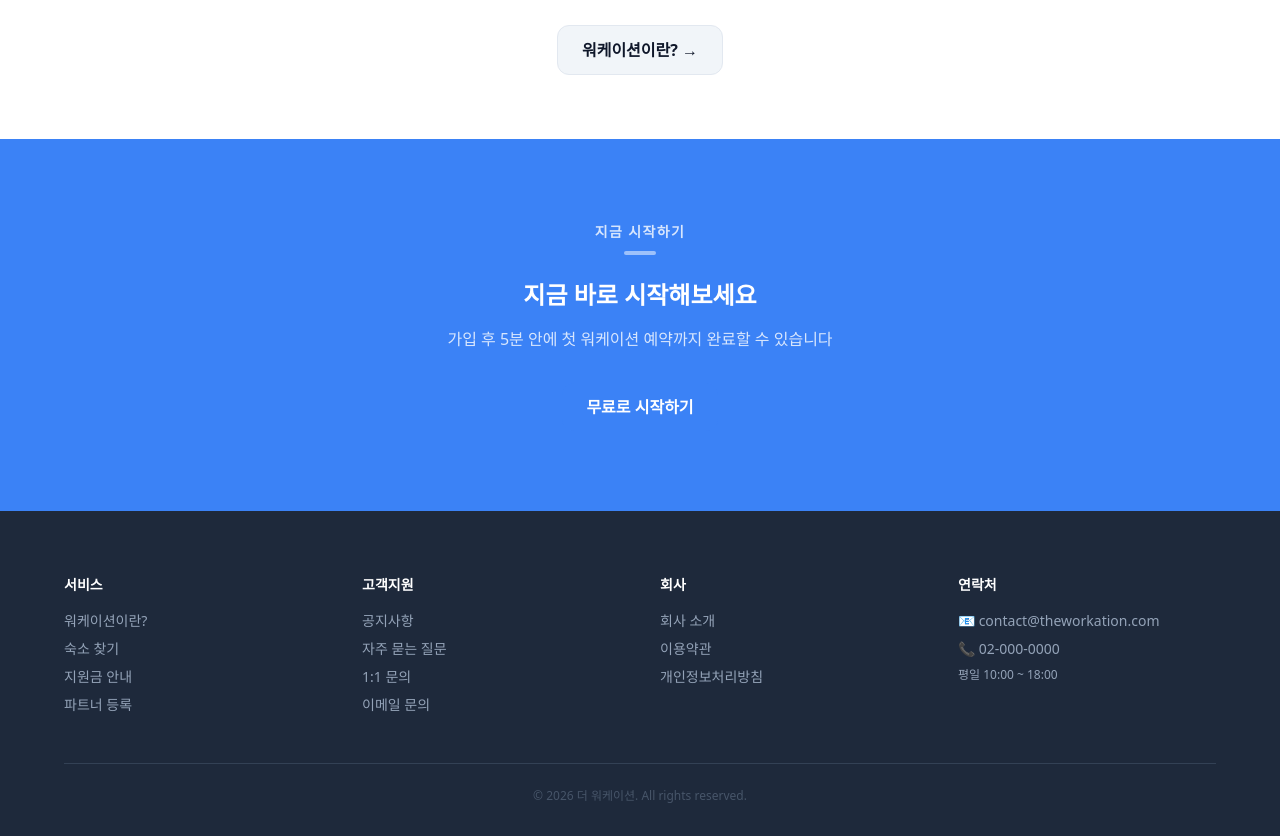
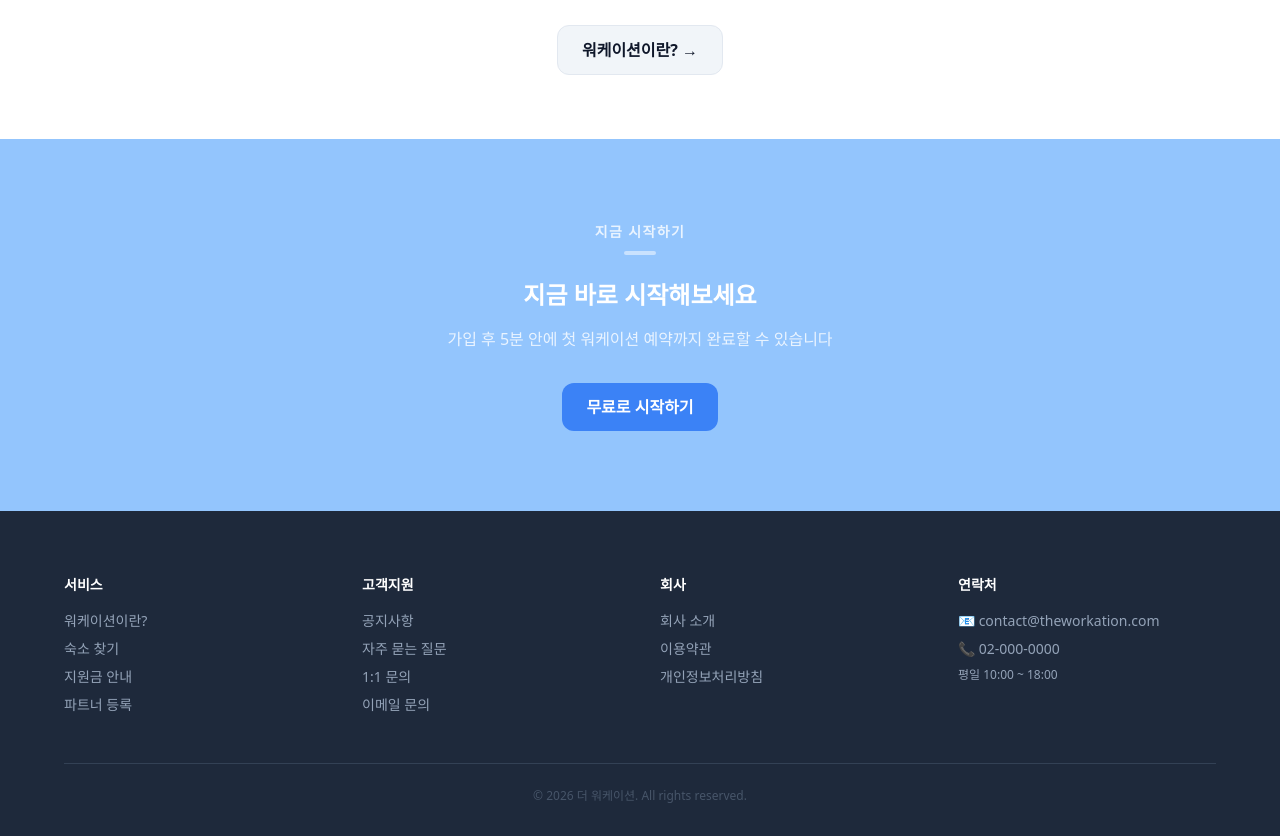
Before and after one commit to jm-potter/the_workation_app, a Next.js app in the folder workation-app/: page / in a window 1280 px wide. Shown: the part 1060-1896 px from the top of the page. Built offline with nearby package versions, Linux system fonts and the light colour scheme.

Commit message:
메인 페이지 CTA 배경색 blue-500 → blue-300으로 변경

```diff
--- a/workation-app/app/(main)/page.tsx
+++ b/workation-app/app/(main)/page.tsx
@@ -87,7 +87,7 @@ export default function LandingPage() {
       </section>
 
       {/* CTA — 파란 배경 */}
-      <section className="bg-blue-500 py-20 text-center">
+      <section className="bg-blue-300 py-20 text-center">
         <div className="max-w-2xl mx-auto px-6">
           <div className="text-center mb-6">
             <span className="text-sm font-bold text-white/80 uppercase tracking-widest">지금 시작하기</span>
```
